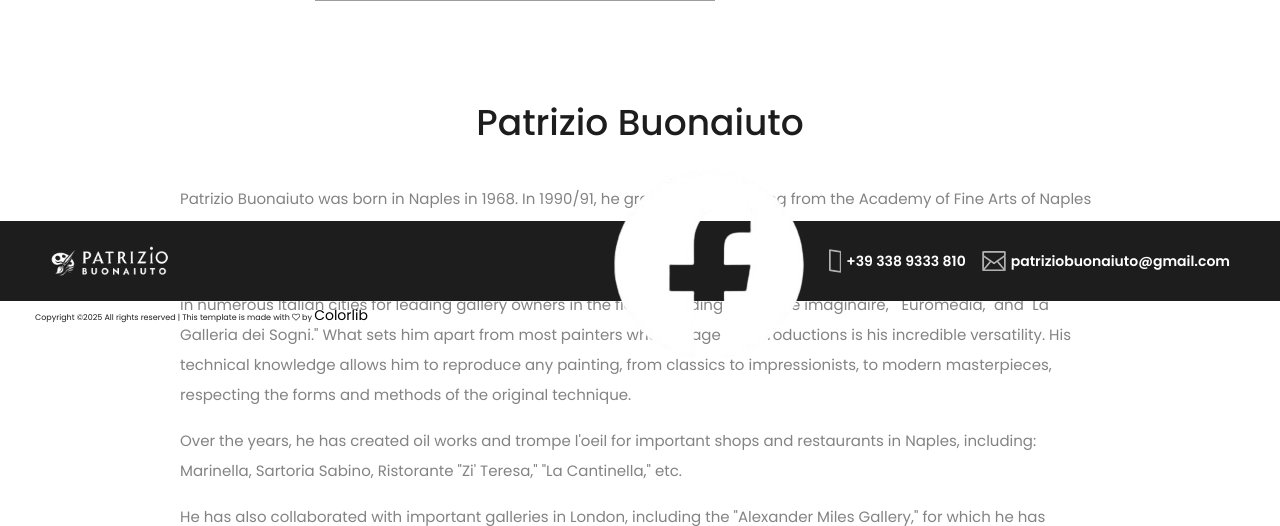
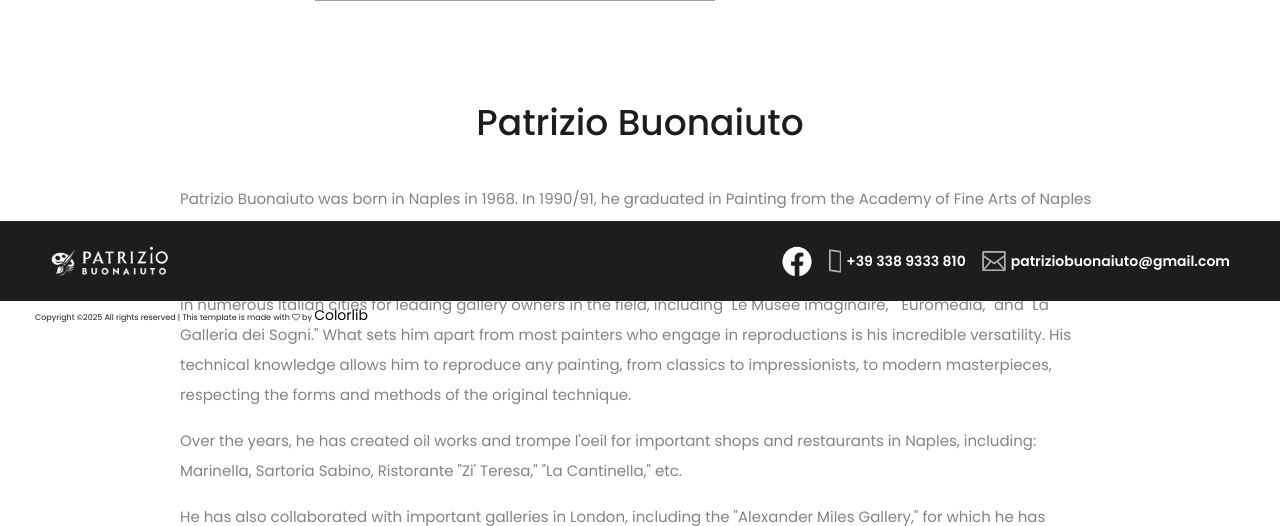
Before and after one commit to stefanoesposito/patriziobuonaiuto, a Flask app: page /en/about-me in a window 1280 px wide. Shown: the part 499-1025 px from the top of the page. Run offline with Flask 3, Linux system fonts and the light colour scheme; some libraries are stand-ins or nearby versions; grey boxes are pictures that could not be loaded.

Commit message:
class fb logo for footer

```diff
--- a/templates/en/base.html
+++ b/templates/en/base.html
@@ -136,7 +136,7 @@
                         <!-- Single Footer Content -->
                         <div class="single-footer-content">
                             <a href="https://www.facebook.com/profile.php?id=61577314981843">
-                                <img src="{{ url_for('static', filename='img/core-img/fb.png') }}" alt="">
+                                <img class="fb-logo" src="{{ url_for('static', filename='img/core-img/fb.png') }}" alt="">
                             </a>
                         </div>
                         <!-- Single Footer Content -->
```
